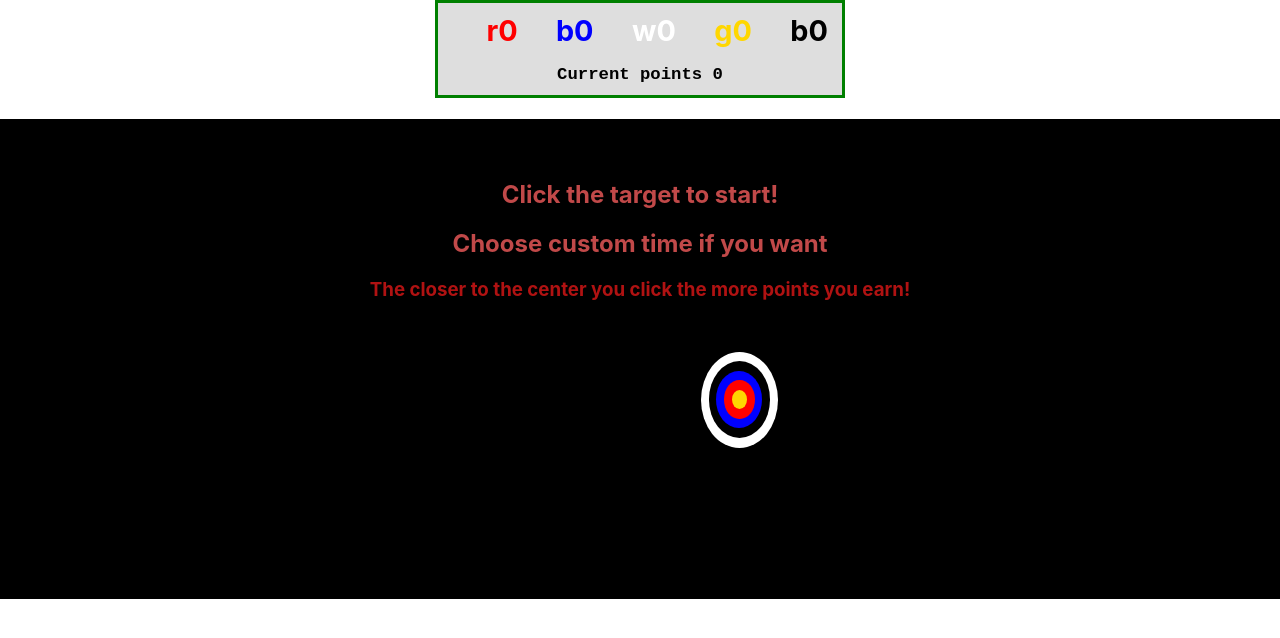
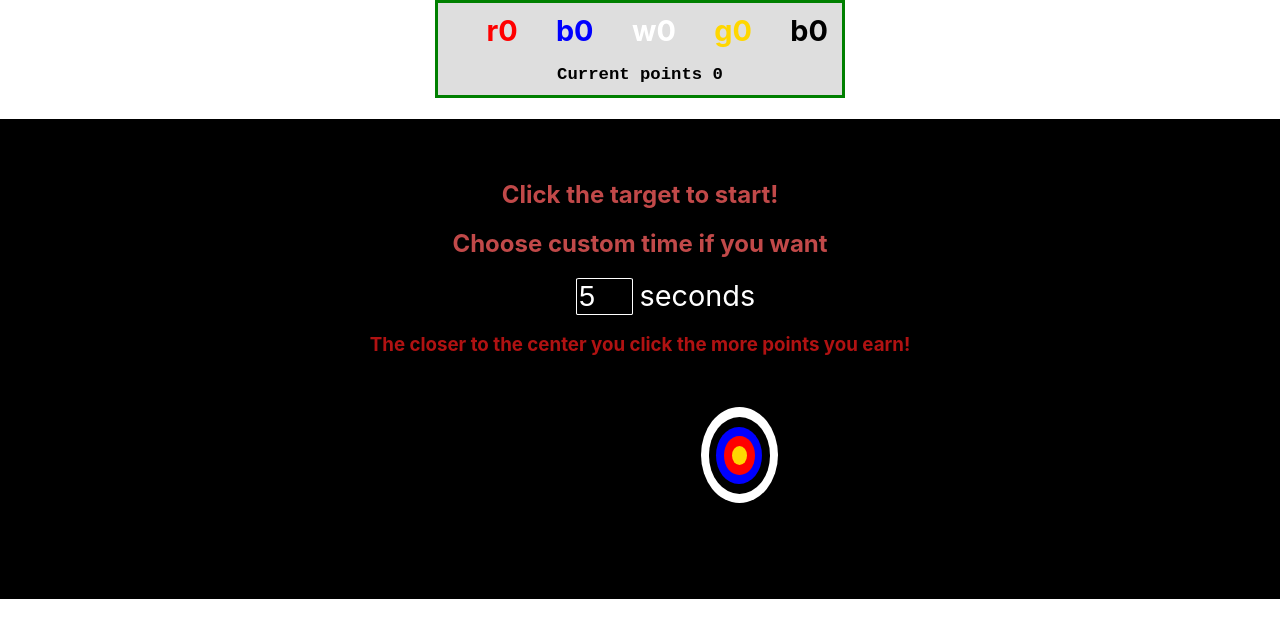
Before and after one commit to ivanyordanovgt/Brainzone, a React (Create React App) app in the folder brainzone/: page /aim-trainer in a window 1280 px wide. Shown: the top 638 px of the page. Built offline with nearby package versions, Linux system fonts and the light colour scheme.

Commit message:
improvements

```diff
--- a/brainzone/src/components/AimTrainer/AimTrainer.js
+++ b/brainzone/src/components/AimTrainer/AimTrainer.js
@@ -6,6 +6,7 @@ export const AimTrainer = () => {
     'x': 700,
     'y': 50,
   })
+  const [roundTime, setRoundTime] = useState(5)
   const [points, setPoints] = useState(0)
   const [clickedOuterColor, setClickedOuterColor] = useState({
     'red': 0,
@@ -14,6 +15,7 @@ export const AimTrainer = () => {
     'gold': 0,
     'black': 0,
   })
+
   function onTargetClick(outerColor, bonusPoints) {
     setPoints(p => p+bonusPoints)
     const [x, y] = [Math.floor(Math.random() * 1000), Math.floor(Math.random() * 320)]
@@ -24,6 +26,13 @@ export const AimTrainer = () => {
       setClickedOuterColor(state => ({...state, [outerColor]: 1}))
     }
     console.log(clickedOuterColor)
+  }
+
+  function onRoundTimeChange(e) {
+    const value = Number(e.target.value)
+    if (value > 30 ) setRoundTime(30)
+    else if (value < -1) setRoundTime(5)
+    else setRoundTime(value)
   }
 
   return (
@@ -41,6 +50,8 @@ export const AimTrainer = () => {
         {points===0 ? <div>
           <h2>Click the target to start! </h2>
           <h2>Choose custom time if you want</h2>
+          <input type='number' value={roundTime} onChange={onRoundTimeChange}></input>
+          <span className={styles.second}>seconds</span>
           <h3>The closer to the center you click the more points you earn!</h3>
         </div>: ''}
 
--- a/brainzone/src/components/AimTrainer/aimTrainer.module.css
+++ b/brainzone/src/components/AimTrainer/aimTrainer.module.css
@@ -4,6 +4,7 @@
     height: 60vh;
     position: relative;
     background-color: black;
+
 }
 
 .aimTrainer h2 {
@@ -31,6 +32,7 @@
     margin-top: 0;
     margin-bottom: 0;
     font-size: calc(1em + 1vw);;
+
 }
 
 .stats h2 {
@@ -39,3 +41,20 @@
     font-size: calc(.6em + .6vw);
     margin-top: 6.5vh;
 }
+
+.aimTrainer input {
+    margin-left: 45vw;
+    font-size: calc(1vw + 1em);
+    width: 4vw;
+    background-color: transparent;
+    color: white;
+    border: 1px solid white;
+    border-radius: 5%;
+}
+
+
+.second {
+    font-size: calc(1vw + 1em);
+    color: white;
+    margin-left: 0.5vw;
+}
```
